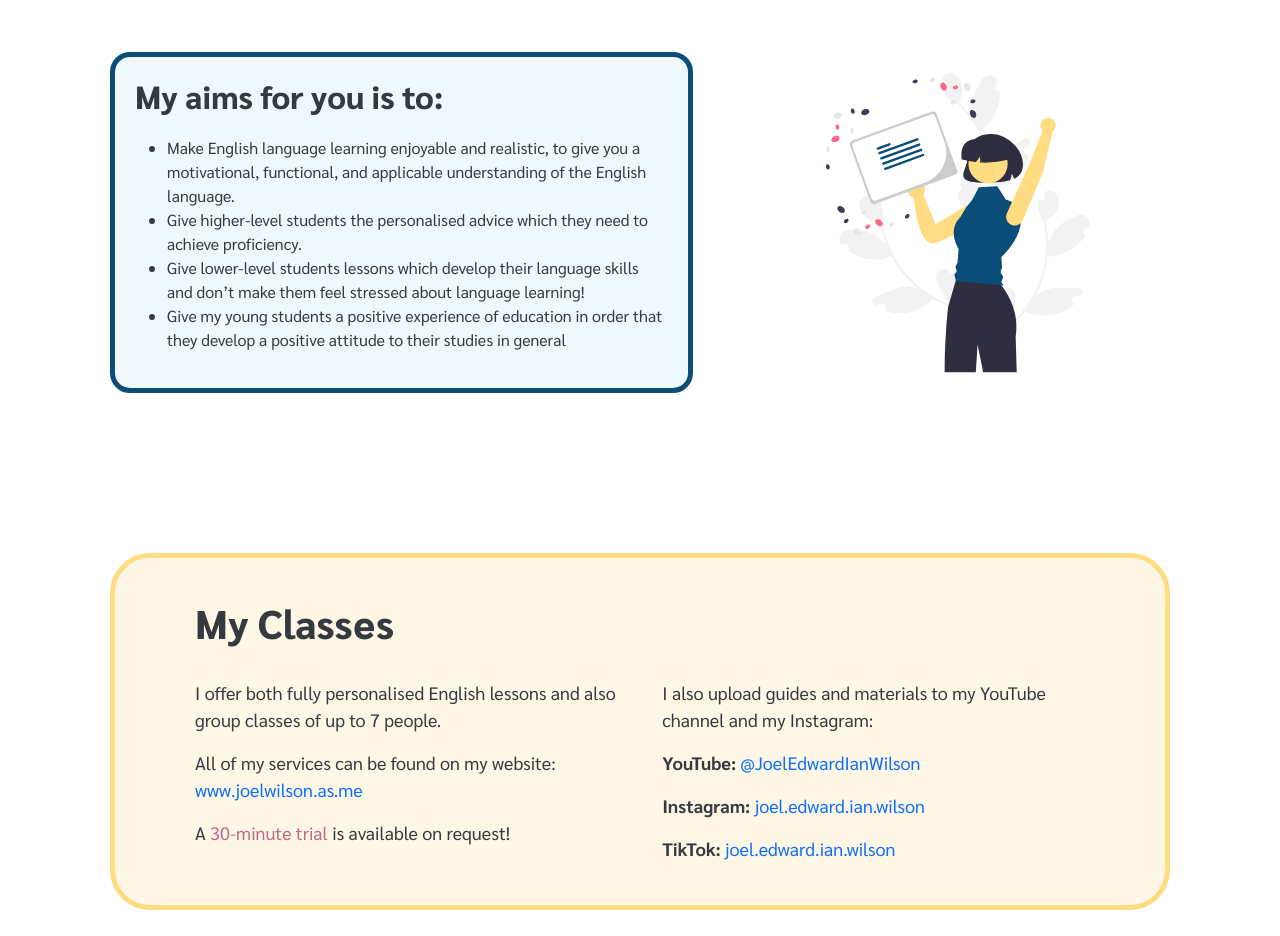
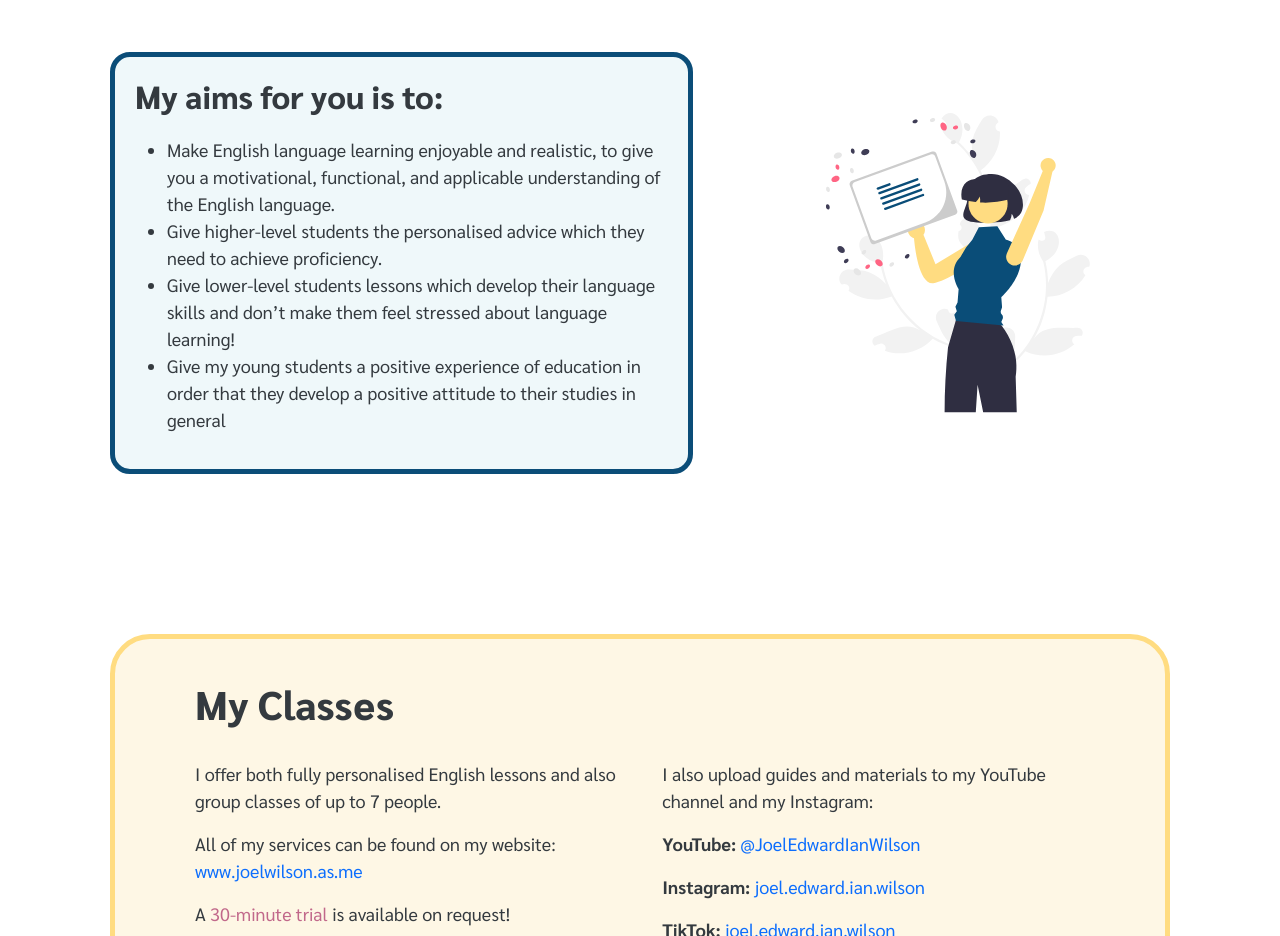
Before and after one commit to jimmybombimmy/joel-wilson-english, a React (Vite) app: page /about in a window 1280 px wide. Shown: the part 1820-2756 px from the top of the page. Built offline with nearby package versions, Linux system fonts and the light colour scheme; a web font is replaced by a local one.

Commit message:
add paragraph class to list as font size should be the same

```diff
--- a/src/components/About/AboutMethod/AboutMethod.jsx
+++ b/src/components/About/AboutMethod/AboutMethod.jsx
@@ -72,21 +72,21 @@ export default function AboutMethod() {
           <div className="aboutArticleLeft">
             <h2 className="aboutMethodTitle">My aims for you is to:</h2>
             <ul>
-              <li>
+              <li className="aboutMethodParagraph">
                 Make English language learning enjoyable and realistic, to give
                 you a motivational, functional, and applicable understanding of
                 the English language.
               </li>
-              <li>
+              <li className="aboutMethodParagraph">
                 Give higher-level students the personalised advice which they
                 need to achieve proficiency.
               </li>
-              <li>
+              <li className="aboutMethodParagraph">
                 Give lower-level students lessons which develop their language
                 skills and don’t make them feel stressed about language
                 learning!
               </li>
-              <li>
+              <li className="aboutMethodParagraph">
                 Give my young students a positive experience of education in
                 order that they develop a positive attitude to their studies in
                 general
```
